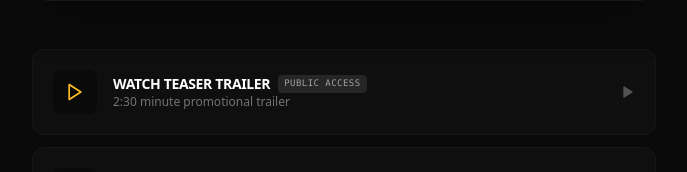
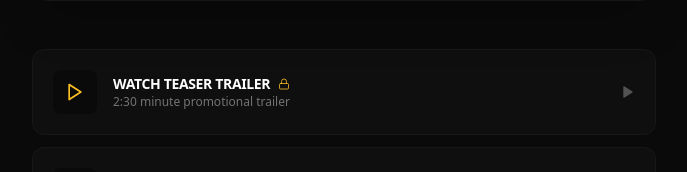
Before and after one commit to kaipaynter/undone-screening-room-v2, a React (Vite) app: page / in a window 1280 px wide. Shown: the part 544-716 px from the top of the page, without its empty margins (296-983 px from the left). Built offline with nearby package versions, Linux system fonts and the light colour scheme.

Commit message:
small changes

```diff
--- a/src/App.jsx
+++ b/src/App.jsx
@@ -129,13 +129,13 @@ export default function App() {
     {
       title: "Core Conflict",
       subtitle: "Where Worlds Collide",
-      content: "When a guarded city girl from Chicago and an idealistic Southern country boy fall fast in Los Angeles, they are forced to confront inherited biases, family expectations, and trauma.",
+      content: "The characters are forced to confront inherited biases, family expectations, trauma, belonging, career and identity",
       meta: "Slide 2: Dynamic"
     },
     {
       title: "Tone & Style",
       subtitle: "Raw & Intimate",
-      content: "Contrasting sweeping, neon-drenched cinematography with hand-held close-ups. A sonic palette merging alternative R&B with rustic indie-folk music.",
+      content: "Contrasting sweeping, warm and cool cinematography with hand-held close-ups. A sonic palette merging alternative R&B with rustic indie-folk music.",
       meta: "Slide 3: Aesthetic"
     },
     {
@@ -220,10 +220,10 @@ export default function App() {
         {/* Executive Direct Link Tree Stack */}
         <div className="space-y-3 pt-4">
 
-          {/* Link 1: Watch Teaser Trailer (PUBLIC) */}
+          {/* Link 1: Watch Teaser Trailer (LOCKED) */}
           <button
-            onClick={() => setActiveVideo('teaser')}
-            className="w-full p-5 rounded-xl bg-neutral-900/40 border border-neutral-900 hover:border-amber-500/30 hover:bg-neutral-900/80 transition-all flex items-center justify-between group"
+            onClick={() => handleProtectedAction('video', 'teaser')}
+            className="w-full p-5 rounded-xl bg-neutral-900/40 border border-neutral-900 hover:border-amber-500/30 hover:bg-neutral-900/80 transition-all flex items-center justify-between group relative overflow-hidden"
           >
             <div className="flex items-center space-x-4">
               <div className="p-3 rounded-lg bg-neutral-950 text-amber-400 group-hover:scale-105 transition-transform">
@@ -232,7 +232,11 @@ export default function App() {
               <div className="text-left">
                 <div className="flex items-center space-x-2">
                   <h3 className="font-bold text-white text-sm tracking-tight uppercase">Watch Teaser Trailer</h3>
-                  <span className="text-[9px] font-mono bg-neutral-800 text-neutral-400 px-1.5 py-0.5 rounded uppercase tracking-wider">Public Access</span>
+                  {isUnlocked ? (
+                    <Unlock size={12} className="text-emerald-500" />
+                  ) : (
+                    <Lock size={12} className="text-amber-400/80" />
+                  )}
                 </div>
                 <p className="text-neutral-500 text-xs">2:30 minute promotional trailer</p>
               </div>
```
